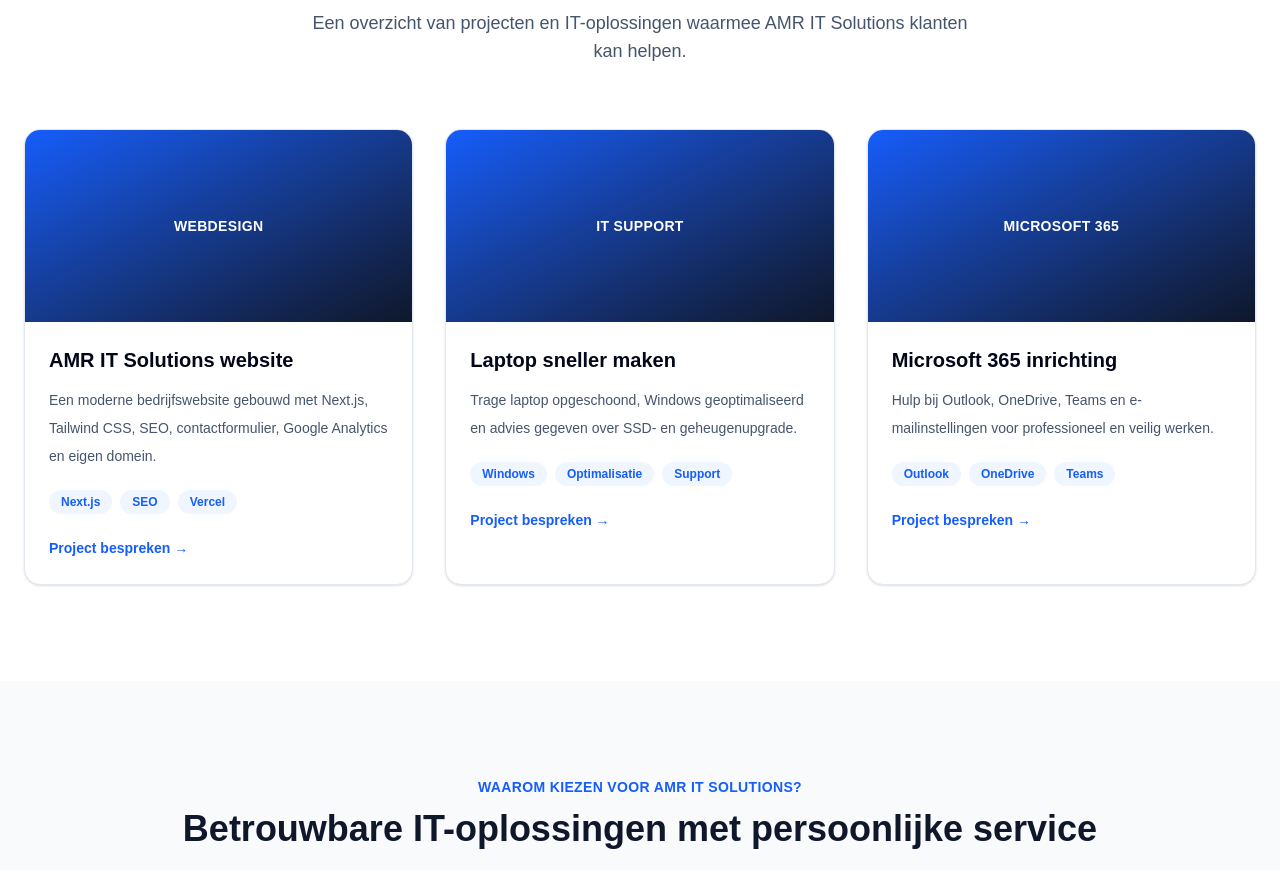
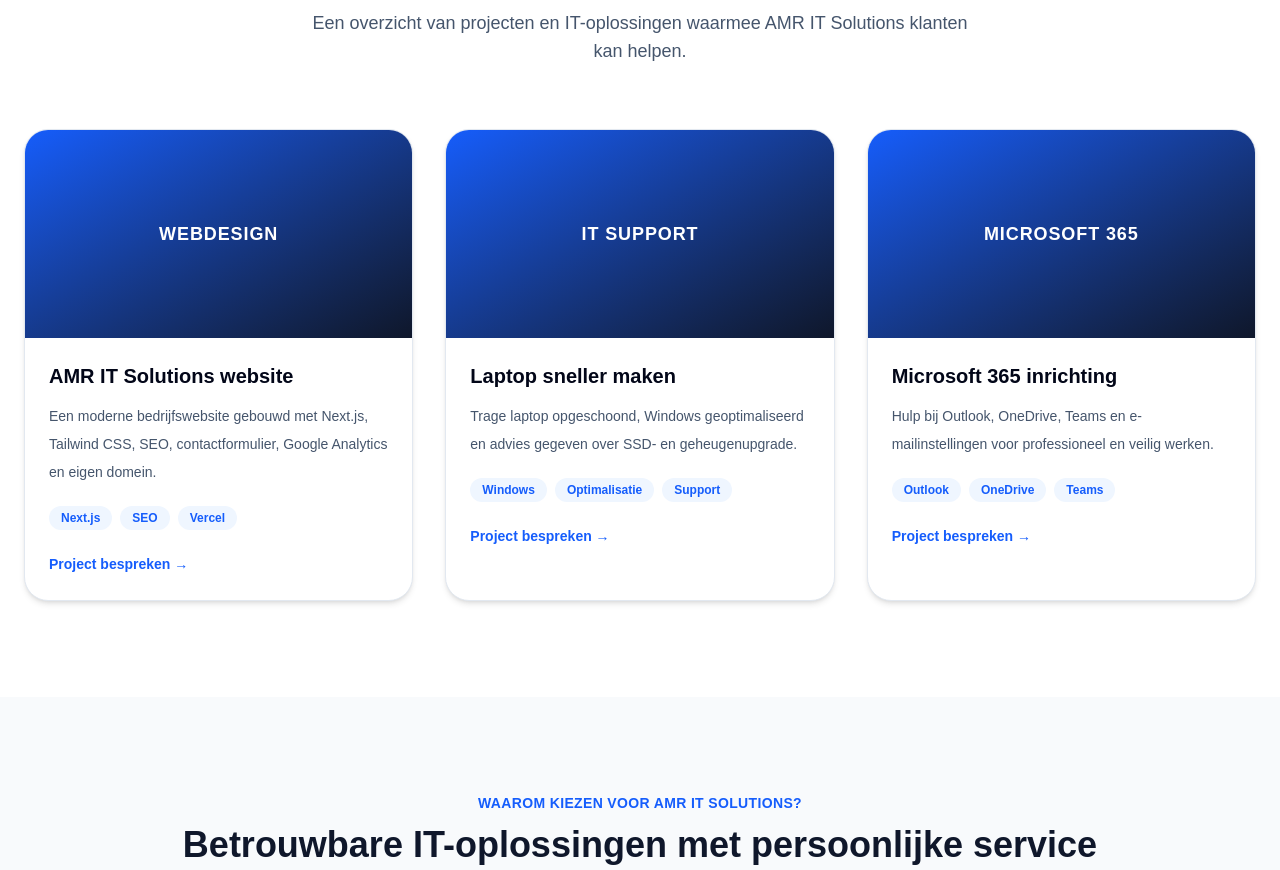
Before and after one commit to amritsolutions/amr-it-solutions, a Next.js app: page / in a window 1280 px wide. Shown: the part 2260-3130 px from the top of the page. Built offline with nearby package versions, Linux system fonts and the light colour scheme.

Commit message:
Homepage verbeterd

```diff
--- a/components/Portfolio.tsx
+++ b/components/Portfolio.tsx
@@ -41,10 +41,10 @@ export default function Portfolio() {
         {projects.map((project) => (
           <div
             key={project.title}
-            className="overflow-hidden rounded-2xl border border-slate-200 bg-white shadow-sm transition hover:-translate-y-1 hover:shadow-xl"
+            className="overflow-hidden rounded-3xl border border-slate-200 bg-white shadow-md transition-all duration-300 hover:-translate-y-2 hover:shadow-2xl hover:border-blue-300"
           >
-            <div className="flex h-48 items-center justify-center bg-gradient-to-br from-blue-600 to-slate-900 text-white">
-              <span className="text-sm font-semibold uppercase tracking-wide">
+            <div className="flex h-52 items-center justify-center bg-gradient-to-br from-blue-600 to-slate-900 text-white">
+              <span className="text-lg font-bold uppercase tracking-wider">
                 {project.category}
               </span>
             </div>
```
